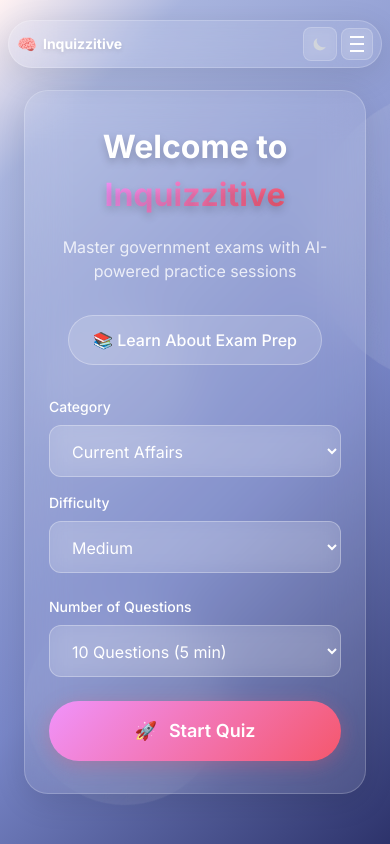
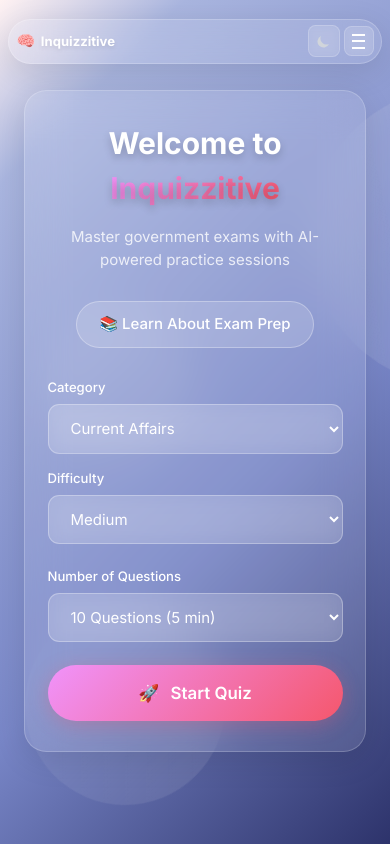
Before and after one commit to sb-decoder/inquizzitive, a React (Vite) app: page / in a window 390 px wide. Built offline with nearby package versions, Linux system fonts and the light colour scheme.

Commit message:
fix: font size for mobile

```diff
--- a/src/index.css
+++ b/src/index.css
@@ -11,6 +11,10 @@
     margin: 0;
     padding: 0;
     box-sizing: border-box;
+  }
+
+  html {
+    @apply text-[15px] sm:text-[16px];
   }
 
   body,
@@ -28,6 +32,7 @@
     min-height: 100vh;
     overflow-x: hidden;
   }
+
   .dark body,
   .dark html,
   .dark {
@@ -850,7 +855,7 @@
 
   .back-btn {
     @apply absolute top-6 left-6 px-4 py-2 rounded-xl text-white;
-    @apply font-medium cursor-pointer transition-all duration-300;
+    @apply text-sm font-medium cursor-pointer transition-all duration-300;
     background: rgba(255, 255, 255, 0.1);
     border: 1px solid rgba(255, 255, 255, 0.2);
   }
@@ -865,12 +870,12 @@
   }
 
   .page-title {
-    @apply text-[3rem] font-bold text-white mb-4;
+    @apply text-[2.5rem] sm:text-[3rem] font-bold text-white mb-4;
     text-shadow: 0 4px 8px rgba(0, 0, 0, 0.2);
   }
 
   .page-subtitle {
-    @apply text-xl font-normal;
+    @apply text-base sm:text-xl font-normal;
     color: rgba(255, 255, 255, 0.8);
   }
 
```
